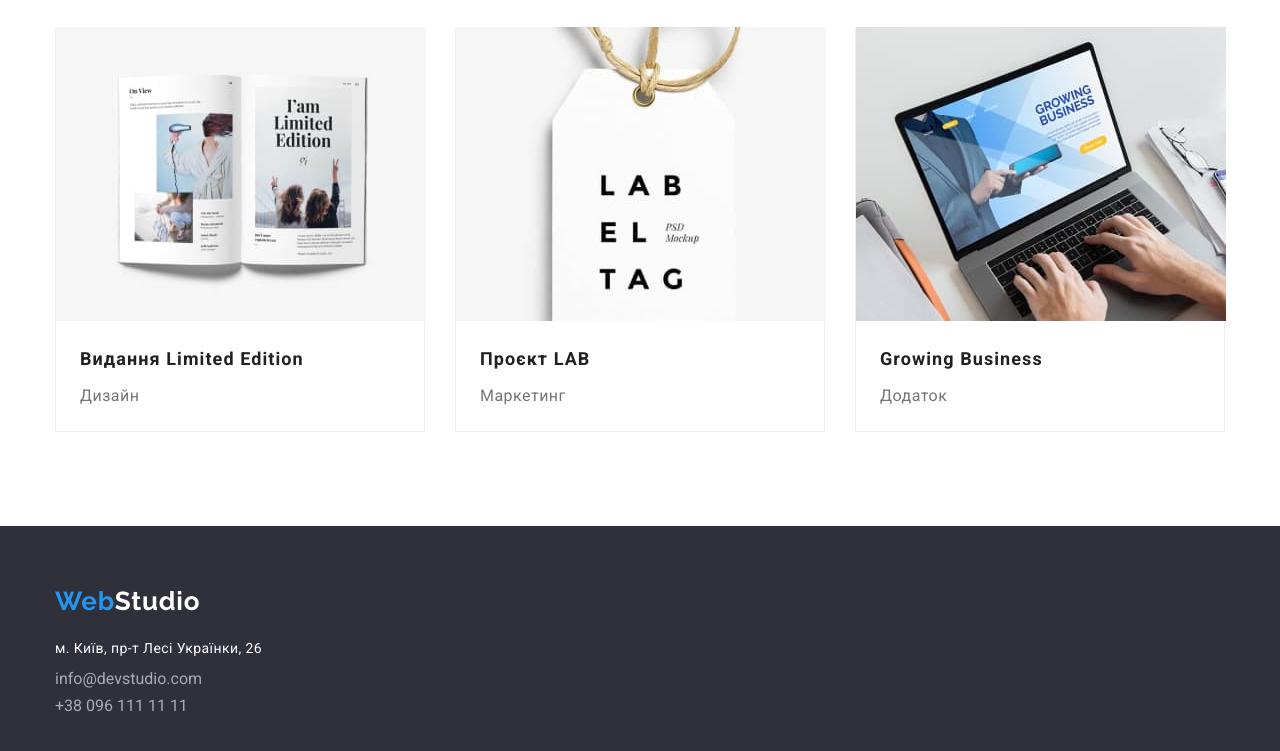
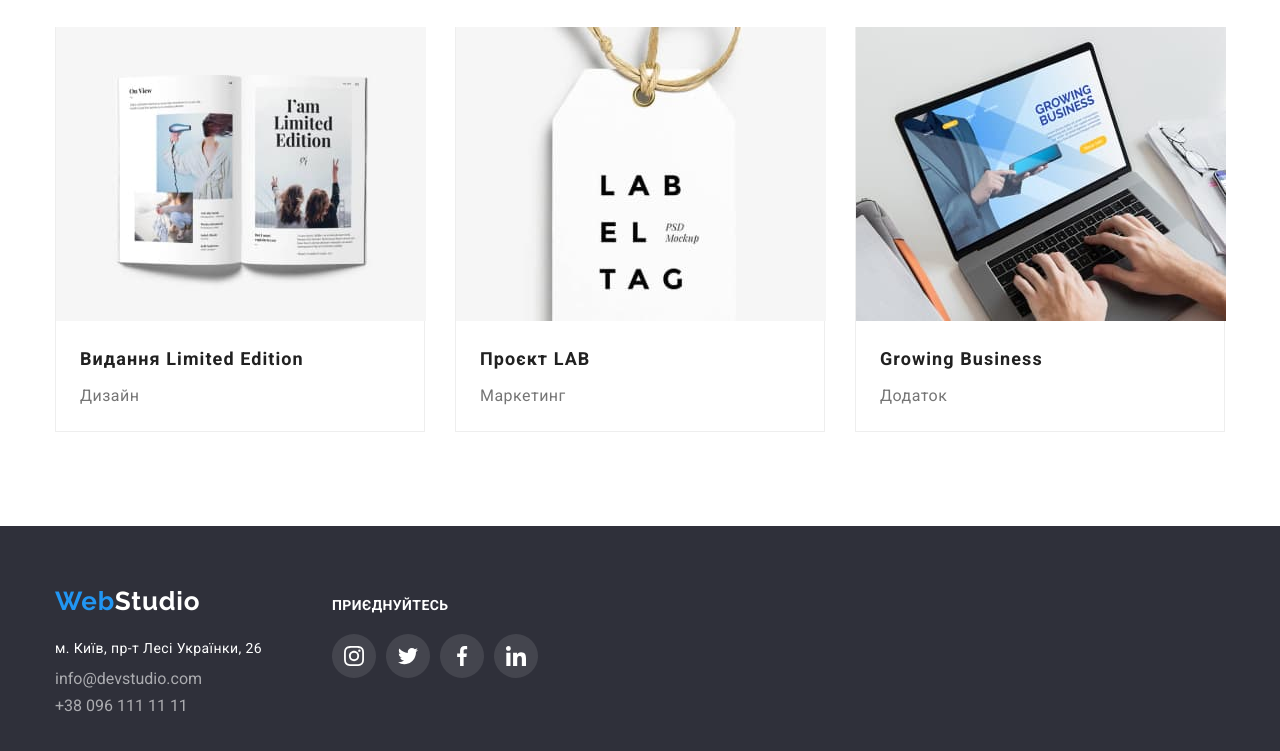
Before and after one commit to VitaliyOvsiienko/goit-markup-hw-04, a plain HTML site: page portfolio.html in a window 1280 px wide. Shown: the part 1121-1872 px from the top of the page. Drawn offline with nearby package versions, Linux system fonts and the light colour scheme.

Commit message:
hw-4 final version

```diff
--- a/css/styles.css
+++ b/css/styles.css
@@ -70,6 +70,7 @@ img {
 
     margin-left: 50px;
 
+
 }
 
 
@@ -90,8 +91,6 @@ img {
 }
 
 .header {
-
-    background-color: var(--primery-bg-color);
 
     border-bottom: 1px solid #ECECEC;
 
@@ -129,11 +128,13 @@ img {
     gap: 50px;
 
 
+
 }
 
 .link{
     padding-top: 32px;
     padding-bottom: 32px;
+
 }
 
 
@@ -170,8 +171,12 @@ img {
     display: flex;
     margin-left: auto;
     gap: 50px;
-    padding-top: 32px;
-    padding-bottom: 32px;
+
+}
+
+.connect {
+    display: flex;
+    align-items: center;
 
 }
 
@@ -209,7 +214,16 @@ img {
 
 .hero {
 
-    background-color: var(--secondary-bg-color);
+    max-width: 1600px;
+
+    background: #C4C4C4;
+    background-image: linear-gradient(
+        rgba(47, 48, 58, 0.4),
+        rgba(47, 48, 58, 0.4)),
+        url(../images/bcg-img.jpg);
+
+    background-position: center;
+    background-size: cover;
 
     padding-top: 200px;
     padding-bottom: 210px;
@@ -376,7 +390,6 @@ img {
     padding-top: 94px;
     padding-bottom: 94px;
 
-
 }
 
 .team-card {
@@ -384,11 +397,6 @@ img {
 
     border-radius: 0px 0px 4px 4px;
     box-shadow: 0px 1px 3px rgba(0, 0, 0, 0.12), 0px 1px 1px rgba(0, 0, 0, 0.14), 0px 2px 1px rgba(0, 0, 0, 0.2);
-
-
-
-
-
 }
 
 .team-img{
@@ -551,6 +559,7 @@ img {
 
 
 
+
 .footer {
 
     background-color: var(--secondary-bg-color);
@@ -576,9 +585,6 @@ img {
 
     margin-bottom: 0;
 }
-
-
-
 
 
 
@@ -615,8 +621,6 @@ img {
 }
 
 
-
-
 .contacts-footer .connection {
 
     color: rgba(255, 255, 255, 0.6);
@@ -637,8 +641,68 @@ img {
 }
 
 
+                            /*---Contacts-Social---*/
 
-                            /*---Portfolio---*/
+.footer-container {
+    display: flex;
+    align-items: baseline;
+
+}
+
+.contacts-soc-title {
+
+    color: var(--primery-bg-color);
+    font-weight: 700;
+    font-size: 14px;
+    line-height: 1.14;
+    letter-spacing: var(--primery-letter-spacing);
+    text-transform: uppercase;
+    margin-bottom: 20px;
+    margin-left: 70px;
+
+}
+
+.contacts-soc-list {
+    display: flex;
+    gap: 10px;
+
+    margin-left: 70px;
+
+}
+
+.contacts-soc-item {
+
+    width: 44px;
+    height: 44px;
+
+}
+
+.contacts-soc-link {
+    background-color: rgba(255, 255, 255, 0.1);;
+
+    display: flex;
+    align-items: center;
+    justify-content: center;
+    border-radius: 50%;
+
+    width: 100%;
+    height: 100%;
+
+}
+
+.contacts-soc-icon {
+    fill: var(--primery-bg-color);
+}
+
+.contacts-soc-link:hover,
+.contacts-soc-link:focus {
+    background-color:var(--primery-accent);
+}
+
+
+
+
+                                /*---Portfolio---*/
 
 .portfolio-container {
 
@@ -670,9 +734,6 @@ img {
     padding-right: 22px;
     padding-bottom: 6px;
     padding-left: 22px;
-
-
-
 
 }
 
@@ -706,6 +767,11 @@ img {
 
 }
 
+.info-card:hover {
+
+    box-shadow: 0px 1px 1px rgba(0, 0, 0, 0.12), 0px 4px 4px rgba(0, 0, 0, 0.06), 1px 4px 6px rgba(0, 0, 0, 0.16)
+}
+
 .info-img {
     display: block;
 
@@ -714,12 +780,6 @@ img {
 .info-link {
 
     text-decoration: none;
-
-
-
-
-
-
 
 }
 
--- a/portfolio.html
+++ b/portfolio.html
@@ -163,12 +163,14 @@
 
         <!--Footer-->
 
+
         <footer class="footer">
 
-
-            <div class="container">
+            <div class="container footer-container ">
 
                 <!--Logo-->
+
+                <div class="contacts">
 
                     <a class="footer-logo link-footer" href="./index.html"><span class="span">Web</span>Studio</a>
 
@@ -200,6 +202,41 @@
                         </ul>
 
                     </address>
+                </div>
+
+                <div class="contacts-soc">
+                    <h2 class="contacts-soc-title">приєднуйтесь</h2>
+
+                    <ul class="contacts-soc-list">
+
+                        <li class="contacts-soc-item">
+                            <a class="contacts-soc-link" href="#" target="_blank" rel="noopener noreferrer"><svg
+                                    class="contacts-soc-icon" width="20" height="20">
+                                    <use href="./images/icons.svg#icon-instagram"></use>
+                                </svg></a>
+                        </li>
+
+                        <li class="contacts-soc-item">
+                            <a class="contacts-soc-link" href="#" target="_blank" rel="noopener noreferrer"><svg
+                                    class="contacts-soc-icon" width="20" height="20">
+                                    <use href="./images/icons.svg#icon-twitter"></use>
+                                </svg></a>
+                        </li>
+                        <li class="contacts-soc-item">
+                            <a class="contacts-soc-link" href="#" target="_blank" rel="noopener noreferrer"><svg
+                                    class="contacts-soc-icon" width="20" height="20">
+                                    <use href="./images/icons.svg#icon-facebook"></use>
+                                </svg></a>
+                        </li>
+                        <li class="contacts-soc-item">
+                            <a class="contacts-soc-link" href="#" target="_blank" rel="noopener noreferrer"><svg
+                                    class="contacts-soc-icon" width="20" height="20">
+                                    <use href="./images/icons.svg#icon-linkedin"></use>
+                                </svg></a>
+                        </li>
+                    </ul>
+
+                </div>
 
             </div>
 
```
Also changed, not shown: index.html (+37 -7 lines), images/bcg-img.jpg (added). Lines whose indentation alone changed are shown as unchanged.
